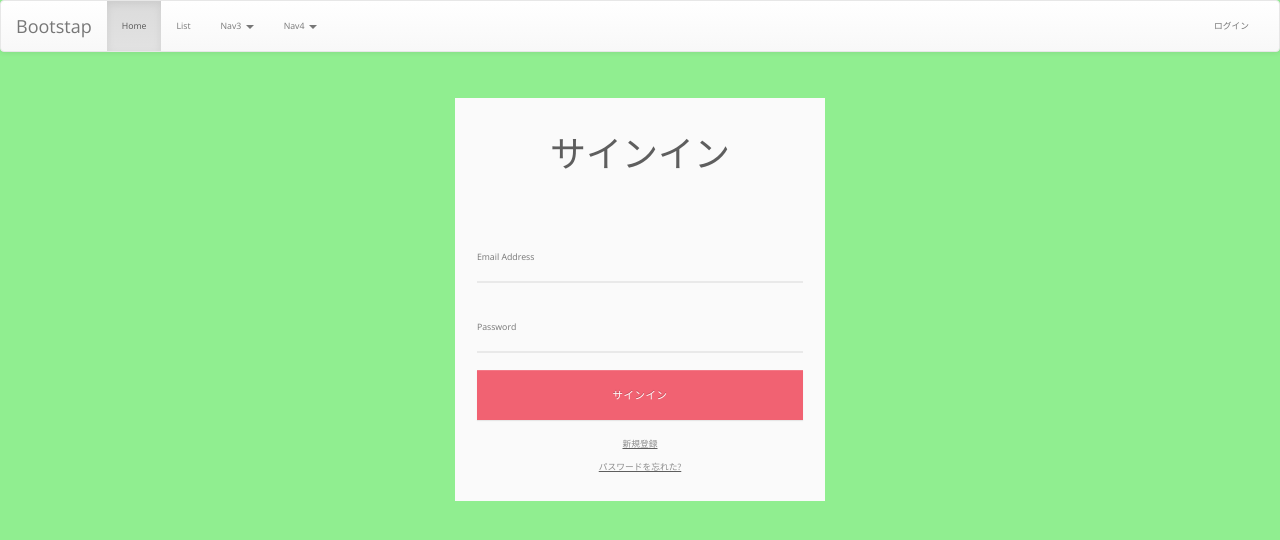
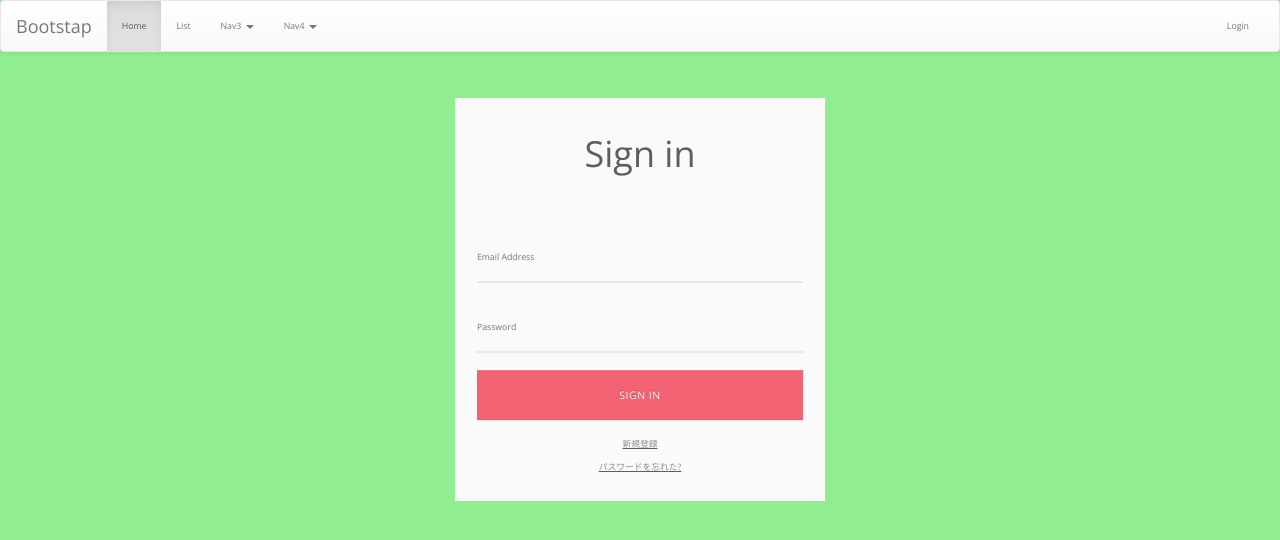
Before and after one commit to WheelChear-Developper/django_test_mysite2, a Django app: page /getlogin/ in a window 1280 px wide. Shown: the top 540 px of the page. Run offline with Django 3.2, Linux system fonts and the light colour scheme; some libraries are stand-ins or nearby versions.

Commit message:
英語へ変更

```diff
--- a/talkapp/templates/navbar.html
+++ b/talkapp/templates/navbar.html
@@ -43,15 +43,15 @@
       <ul class="nav navbar-nav navbar-right">
         {% if user.is_authenticated %}{% load staticfiles %}
         <li class="dropdown">
-            <a href="#" class="dropdown-toggle" data-toggle="dropdown"><img src="{{ STATIC_URL }}images/{{ user.profile.image }}" width=24 height=24> {{ user.username }} さんようこそ<span class="caret"></span></a>
+            <a href="#" class="dropdown-toggle" data-toggle="dropdown"><img src="{{ STATIC_URL }}images/{{ user.profile.image }}" width=24 height=24> {{ user.username }}<span class="caret"></span></a>
             <ul class="dropdown-menu">
-              <li><a href="{% url 'talkapp:user_edit' %}">ユーザー情報更新</a></li>
+              <li><a href="{% url 'talkapp:user_edit' %}">UserInfo Update</a></li>
               <li class="divider"></li>
-              <li><a href="{% url 'talkapp:getlogout' %}">ログアウト</a></li>
+              <li><a href="{% url 'talkapp:getlogout' %}">Logout</a></li>
             </ul>
         </li>
         {% else %}
-        <li><a href="{% url 'talkapp:getlogin' %}">ログイン</a></li>
+        <li><a href="{% url 'talkapp:getlogin' %}">Login</a></li>
         {% endif %}
       </ul>
     </div>
--- a/talkapp/templates/talkapp/getlogin.html
+++ b/talkapp/templates/talkapp/getlogin.html
@@ -1,12 +1,12 @@
 {% extends "base.html" %}
 
 {% block title %}
-サインイン
+Sign in
 {% endblock %}
 
 {% block content %}
 <div class="form-wrapper">
-  <h1>サインイン</h1>
+  <h1>Sign in</h1>
   {{ message_title }}{{ message }}
   <form action="{% url 'talkapp:postlogin' %}" method="post">
     <div class="form-item">
@@ -18,7 +18,7 @@
       <input type="password" name="password" required="required" placeholder="Password"></input>
     </div>
     <div class="button-panel">
-      <input type="submit" class="button btn-primary" title="Sign In" value="サインイン"></input>
+      <input type="submit" class="button btn-primary" title="Sign In" value="Sign in"></input>
       {% csrf_token %}
     </div>
   </form>
```
